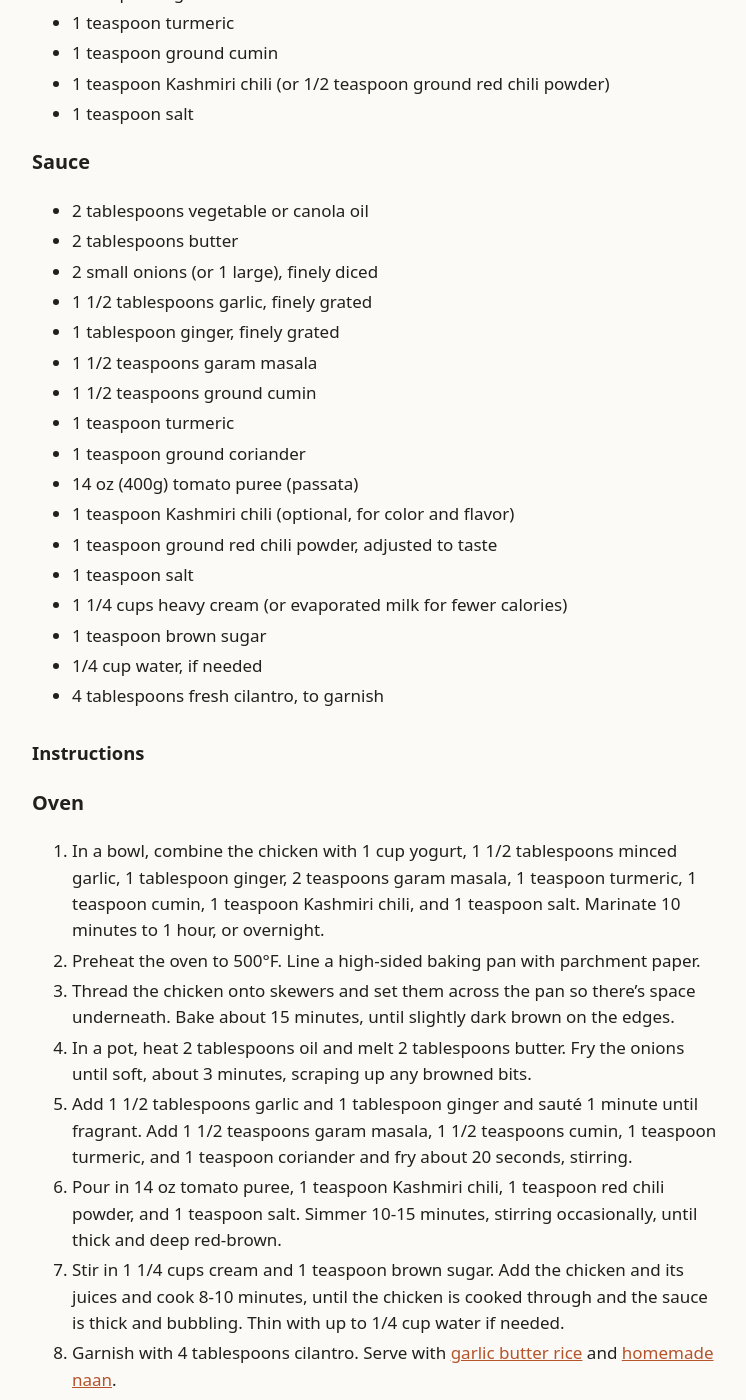
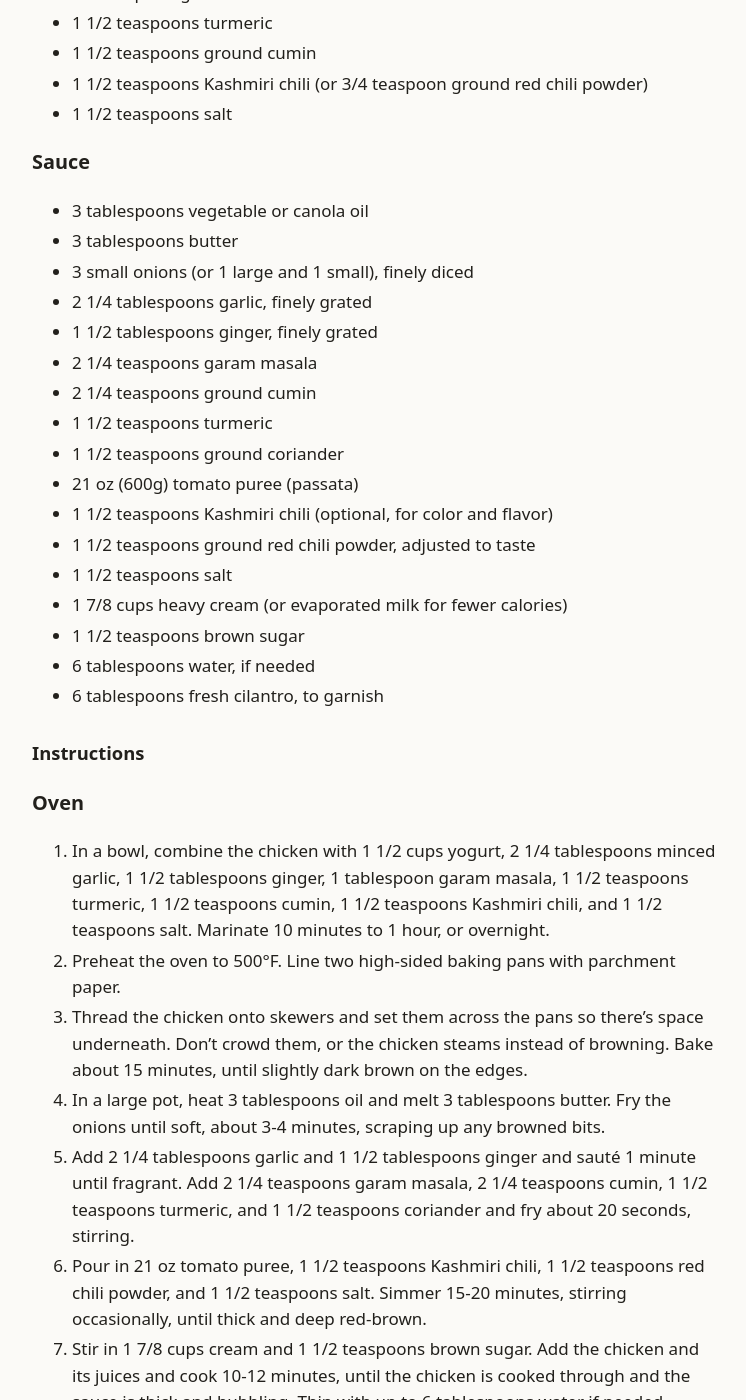
Before and after one commit to Kevin-S-Wallace/recipes, a Jekyll site: the page built from _recipes/chicken-tikka-masala.md, in a window 1280 px wide and 1400 px high, scrolled down 475 px. Shown: the whole window, without its empty margins (264-1010 px from the left). Built offline with Jekyll 4.4.1, drawn with Linux system fonts in a browser that asks for light colours; some of the changed text lies outside the part shown.

Commit message:
Scale chicken tikka masala to 8 servings
Multiply every ingredient and instruction amount by 1.5, call for two
baking pans and a 6-quart slow cooker, and note how much rice and naan
to make for 8.

Co-Authored-By: Claude Opus 5.5 <noreply@anthropic.com>
Claude-Session: https://claude.ai/code/session_01RM2EoUoCPcXp6Y9sDRq5LN

```diff
--- a/_recipes/chicken-tikka-masala.md
+++ b/_recipes/chicken-tikka-masala.md
@@ -1,58 +1,61 @@
 ---
 title: Chicken Tikka Masala
 tags: [main, chicken, indian, slow-cooker]
-servings: 5-6
+servings: 8
 time: 1 hr
 made: []
 ---
 
 ## Ingredients
 ### Chicken marinade
-- 28 oz (800g) boneless skinless chicken breasts, cut into bite-sized pieces
-- 1 cup plain yogurt
-- 1 1/2 tablespoons minced garlic
-- 1 tablespoon ginger, grated
-- 2 teaspoons garam masala
-- 1 teaspoon turmeric
-- 1 teaspoon ground cumin
-- 1 teaspoon Kashmiri chili (or 1/2 teaspoon ground red chili powder)
-- 1 teaspoon salt
+- 42 oz (1.2kg) boneless skinless chicken breasts, cut into bite-sized pieces
+- 1 1/2 cups plain yogurt
+- 2 1/4 tablespoons minced garlic
+- 1 1/2 tablespoons ginger, grated
+- 1 tablespoon garam masala
+- 1 1/2 teaspoons turmeric
+- 1 1/2 teaspoons ground cumin
+- 1 1/2 teaspoons Kashmiri chili (or 3/4 teaspoon ground red chili powder)
+- 1 1/2 teaspoons salt
 
 ### Sauce
-- 2 tablespoons vegetable or canola oil
-- 2 tablespoons butter
-- 2 small onions (or 1 large), finely diced
-- 1 1/2 tablespoons garlic, finely grated
-- 1 tablespoon ginger, finely grated
-- 1 1/2 teaspoons garam masala
-- 1 1/2 teaspoons ground cumin
-- 1 teaspoon turmeric
-- 1 teaspoon ground coriander
-- 14 oz (400g) tomato puree (passata)
-- 1 teaspoon Kashmiri chili (optional, for color and flavor)
-- 1 teaspoon ground red chili powder, adjusted to taste
-- 1 teaspoon salt
-- 1 1/4 cups heavy cream (or evaporated milk for fewer calories)
-- 1 teaspoon brown sugar
-- 1/4 cup water, if needed
-- 4 tablespoons fresh cilantro, to garnish
+- 3 tablespoons vegetable or canola oil
+- 3 tablespoons butter
+- 3 small onions (or 1 large and 1 small), finely diced
+- 2 1/4 tablespoons garlic, finely grated
+- 1 1/2 tablespoons ginger, finely grated
+- 2 1/4 teaspoons garam masala
+- 2 1/4 teaspoons ground cumin
+- 1 1/2 teaspoons turmeric
+- 1 1/2 teaspoons ground coriander
+- 21 oz (600g) tomato puree (passata)
+- 1 1/2 teaspoons Kashmiri chili (optional, for color and flavor)
+- 1 1/2 teaspoons ground red chili powder, adjusted to taste
+- 1 1/2 teaspoons salt
+- 1 7/8 cups heavy cream (or evaporated milk for fewer calories)
+- 1 1/2 teaspoons brown sugar
+- 6 tablespoons water, if needed
+- 6 tablespoons fresh cilantro, to garnish
 
 ## Instructions
 ### Oven
-1. In a bowl, combine the chicken with 1 cup yogurt, 1 1/2 tablespoons minced garlic, 1 tablespoon ginger, 2 teaspoons garam masala, 1 teaspoon turmeric, 1 teaspoon cumin, 1 teaspoon Kashmiri chili, and 1 teaspoon salt. Marinate 10 minutes to 1 hour, or overnight.
-2. Preheat the oven to 500°F. Line a high-sided baking pan with parchment paper.
-3. Thread the chicken onto skewers and set them across the pan so there's space underneath. Bake about 15 minutes, until slightly dark brown on the edges.
-4. In a pot, heat 2 tablespoons oil and melt 2 tablespoons butter. Fry the onions until soft, about 3 minutes, scraping up any browned bits.
-5. Add 1 1/2 tablespoons garlic and 1 tablespoon ginger and sauté 1 minute until fragrant. Add 1 1/2 teaspoons garam masala, 1 1/2 teaspoons cumin, 1 teaspoon turmeric, and 1 teaspoon coriander and fry about 20 seconds, stirring.
-6. Pour in 14 oz tomato puree, 1 teaspoon Kashmiri chili, 1 teaspoon red chili powder, and 1 teaspoon salt. Simmer 10-15 minutes, stirring occasionally, until thick and deep red-brown.
-7. Stir in 1 1/4 cups cream and 1 teaspoon brown sugar. Add the chicken and its juices and cook 8-10 minutes, until the chicken is cooked through and the sauce is thick and bubbling. Thin with up to 1/4 cup water if needed.
-8. Garnish with 4 tablespoons cilantro. Serve with [garlic butter rice](garlic-butter-rice.md) and [homemade naan](naan-bread.md).
+1. In a bowl, combine the chicken with 1 1/2 cups yogurt, 2 1/4 tablespoons minced garlic, 1 1/2 tablespoons ginger, 1 tablespoon garam masala, 1 1/2 teaspoons turmeric, 1 1/2 teaspoons cumin, 1 1/2 teaspoons Kashmiri chili, and 1 1/2 teaspoons salt. Marinate 10 minutes to 1 hour, or overnight.
+2. Preheat the oven to 500°F. Line two high-sided baking pans with parchment paper.
+3. Thread the chicken onto skewers and set them across the pans so there's space underneath. Don't crowd them, or the chicken steams instead of browning. Bake about 15 minutes, until slightly dark brown on the edges.
+4. In a large pot, heat 3 tablespoons oil and melt 3 tablespoons butter. Fry the onions until soft, about 3-4 minutes, scraping up any browned bits.
+5. Add 2 1/4 tablespoons garlic and 1 1/2 tablespoons ginger and sauté 1 minute until fragrant. Add 2 1/4 teaspoons garam masala, 2 1/4 teaspoons cumin, 1 1/2 teaspoons turmeric, and 1 1/2 teaspoons coriander and fry about 20 seconds, stirring.
+6. Pour in 21 oz tomato puree, 1 1/2 teaspoons Kashmiri chili, 1 1/2 teaspoons red chili powder, and 1 1/2 teaspoons salt. Simmer 15-20 minutes, stirring occasionally, until thick and deep red-brown.
+7. Stir in 1 7/8 cups cream and 1 1/2 teaspoons brown sugar. Add the chicken and its juices and cook 10-12 minutes, until the chicken is cooked through and the sauce is thick and bubbling. Thin with up to 6 tablespoons water if needed.
+8. Garnish with 6 tablespoons cilantro. Serve with [garlic butter rice](garlic-butter-rice.md) and [homemade naan](naan-bread.md).
 
 ### Slow cooker
 1. Marinate the chicken as in oven step 1.
 2. Optionally, soften the onions in a little oil in a pan first.
-3. Add everything except the 1 1/4 cups cream and the cilantro to the slow cooker. Cook on low 6-8 hours.
-4. About 30 minutes before serving, stir in 1 1/4 cups cream.
-5. Cook 30 minutes more, then garnish with 4 tablespoons cilantro.
+3. Add everything except the 1 7/8 cups cream and the cilantro to a 6-quart (or larger) slow cooker. Cook on low 6-8 hours.
+4. About 30 minutes before serving, stir in 1 7/8 cups cream.
+5. Cook 30 minutes more, then garnish with 6 tablespoons cilantro.
 
 ## Notes
+- Scaled to 8 servings (1.5× the original), about 5 oz raw chicken per person. A 2 1/2-3 lb pack of chicken and a 24 oz jar of passata are close enough.
+- 1 7/8 cups cream is just under 2 cups.
+- For 8 people, make 2× the [garlic butter rice](garlic-butter-rice.md) and 1 1/2-2× the [naan](naan-bread.md) (12-16 pieces).
```
